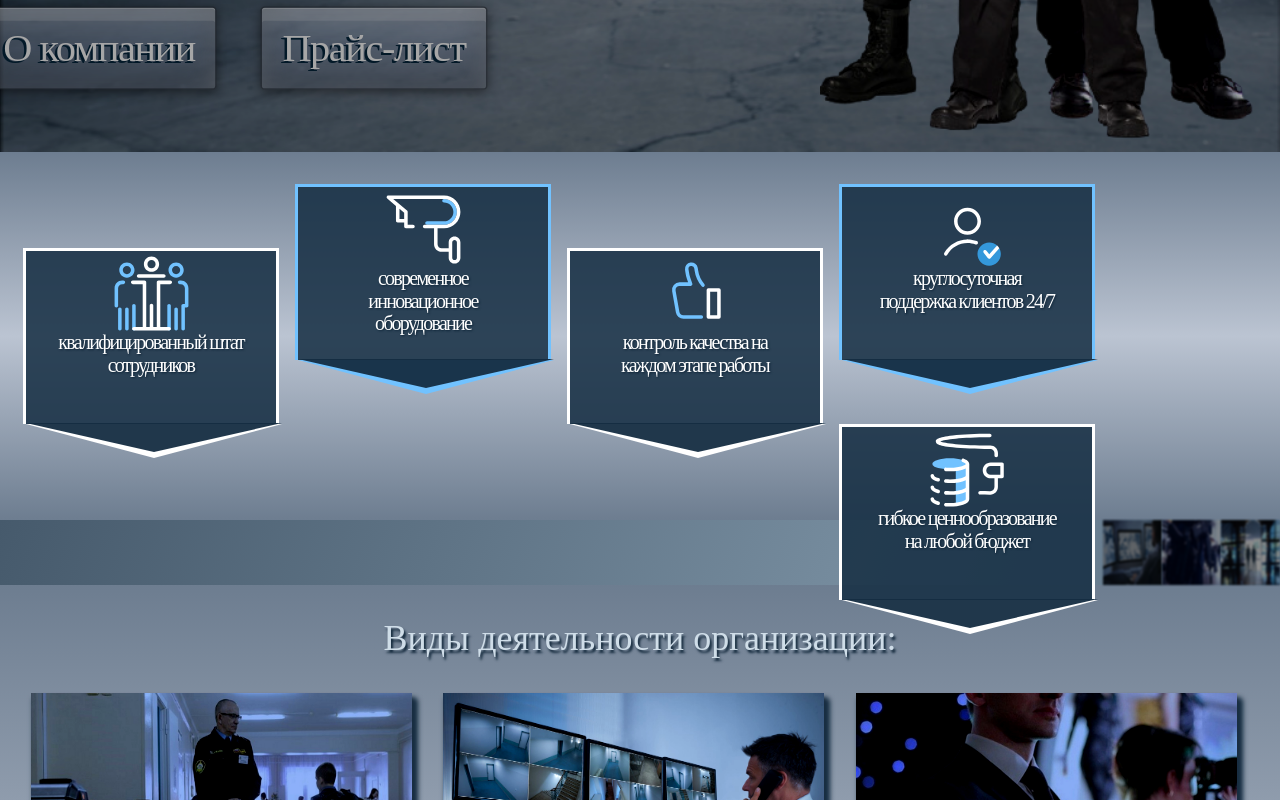
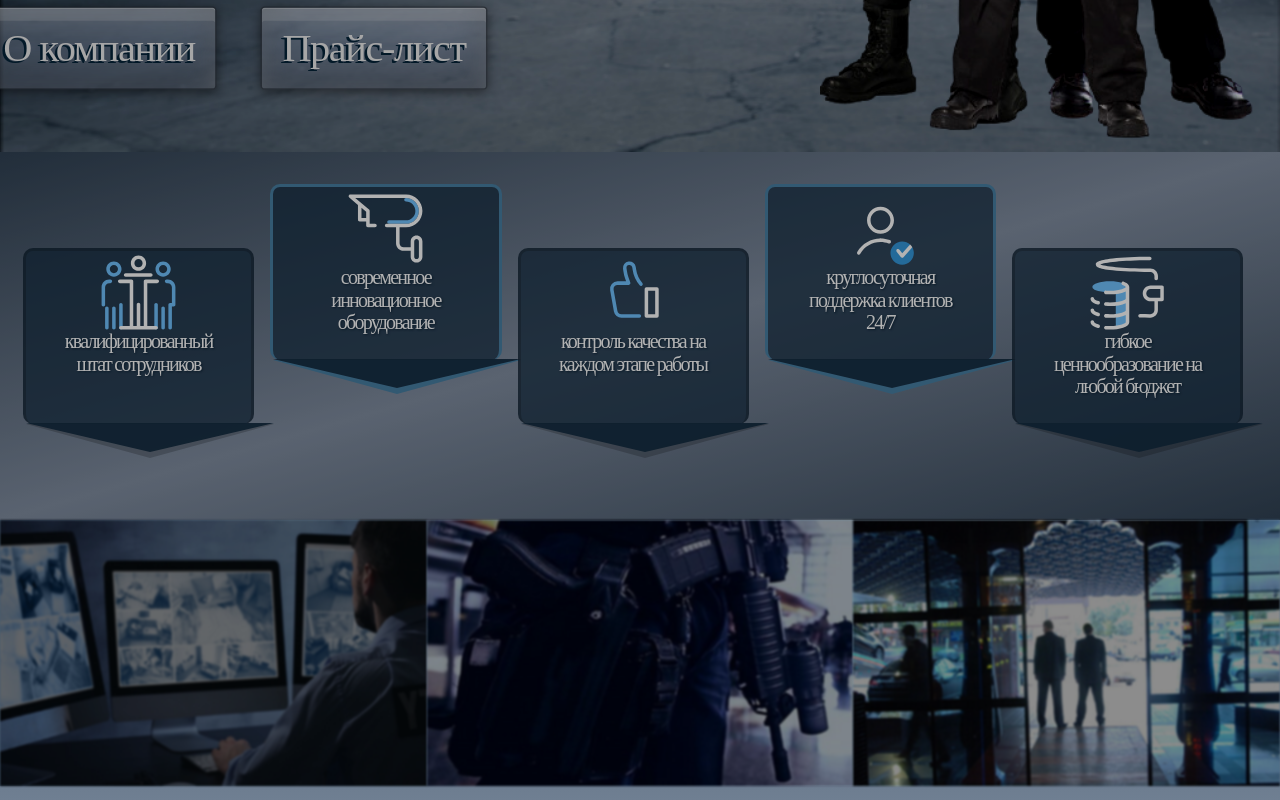
Before and after one commit to AnigalHub/Valencia, a Nuxt app: page / in a window 1280 px wide. Shown: the part 671-1471 px from the top of the page. Built offline with nearby package versions, Linux system fonts and the light colour scheme.

Commit message:
изменены цвета и вывод преимуществ (ширина)

```diff
--- a/components/LandingPage/advantages.vue
+++ b/components/LandingPage/advantages.vue
@@ -39,39 +39,46 @@
               {
                 name:"гибкое ценнообразование на любой бюджет",
                 svg:PriceSVG
-              }
+              },
             ]
           }
       }
     }
 </script>
 
-<style scoped>
+<style scoped lang="scss">
+  $border_1: #487fa3;
+  $border_2:rgba(0, 0, 0, 0.2);
   #Advantages{
     padding: 2.5% 0;
     height: 23rem;
-    background:linear-gradient( to top , #6d7d90, #bbc4d2, #6d7d90);
+    background:linear-gradient( to left top, #304153, #808da0, #304153);
+    filter: brightness(70%);
   }
   .hexagon {
-    width: 16rem;
+    width: 18.5%;
     height: 11rem;
-    background: rgba(21, 45, 66, 0.85);
+    background: rgba(21, 45, 66, 0.75);
     position: relative;
     float: left;
     margin: 0 0.5rem;
     padding: 0 2rem !important;
-    border-right: 3.5px solid #71c2ff;
-    border-left: 3.5px solid #71c2ff;
-    border-top: 3.5px solid  #71c2ff;
+    border-radius: 10px;
+    border-right: 3px solid $border_1;
+    border-left: 3px solid $border_1;
+    border-top: 3px solid $border_1;
   }
   .hexagon:nth-child(odd){
     margin-top: 4rem !important;
-    border-right: 3.5px solid white;
-    border-left: 3.5px solid white;
-    border-top: 3.5px solid  white;
+    border-right: 3px solid $border_2;
+    border-left:3px solid $border_2;
+    border-top: 3px solid $border_2;
   }
   .hexagon:nth-child(odd)::before {
-    border-top: 34.8675px solid white;
+    border-top: 34.8675px solid $border_2;
+  }
+  .hexagon:nth-child(odd)::after {
+    border-top: 29.8675px solid solid $border_2;
   }
   .hexagon::after {
     content: "";
@@ -80,9 +87,10 @@
     left: 0;
     width: 0;
     height: 0;
-    border-left: 8rem solid transparent;
-    border-right: 8rem solid transparent;
+    border-left: 7.8rem solid transparent;
+    border-right: 7.8rem solid transparent;
     border-top: 29.8675px solid rgba(21, 45, 66, 0.95);
+
   }
   .hexagon::before {
     content: "";
@@ -91,9 +99,10 @@
     left: 0;
     width: 0;
     height: 0;
-    border-left: 8rem solid transparent;
-    border-right: 8rem solid transparent;
-    border-top: 34.8675px solid #71c2ff;
+    border-left: 7.8rem solid transparent;
+    border-right: 7.8rem solid transparent;
+    border-top: 34.8675px solid $border_1;
+
   }
   svg{
     margin-left: auto;
```
